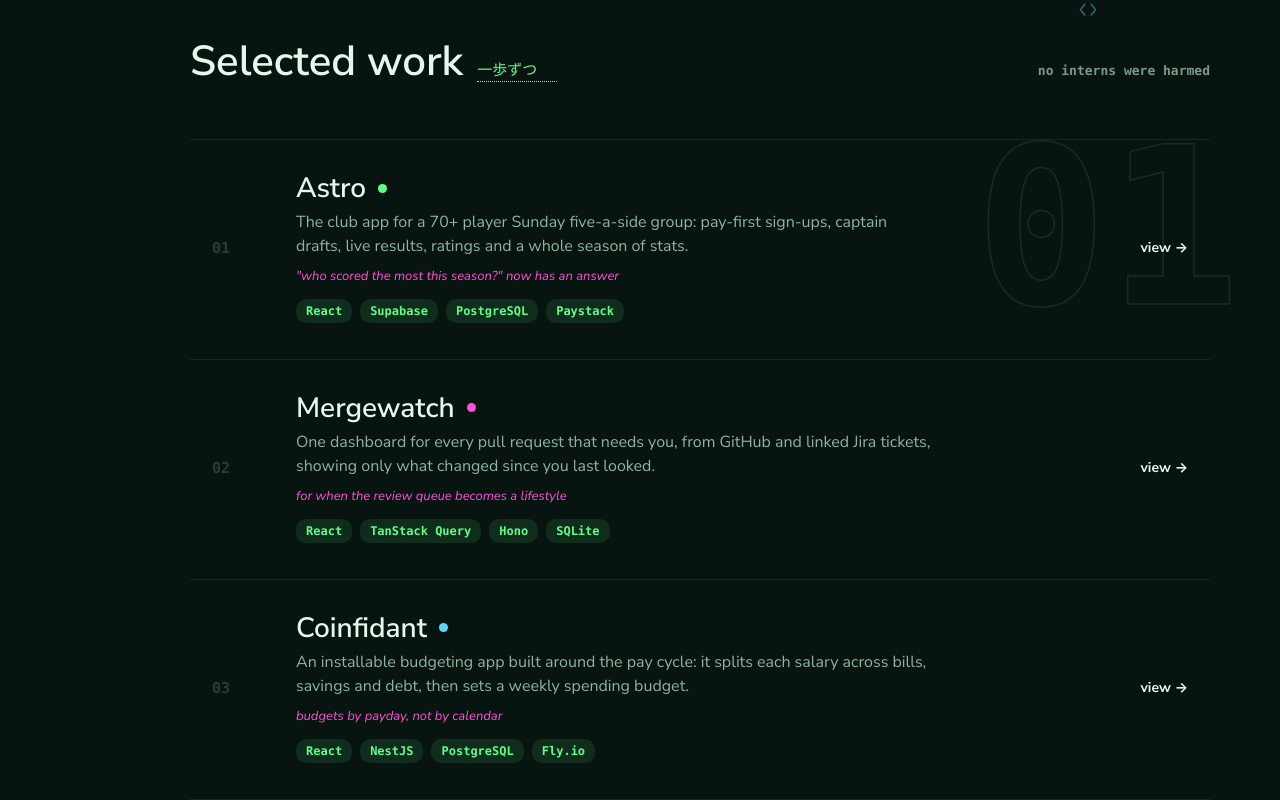
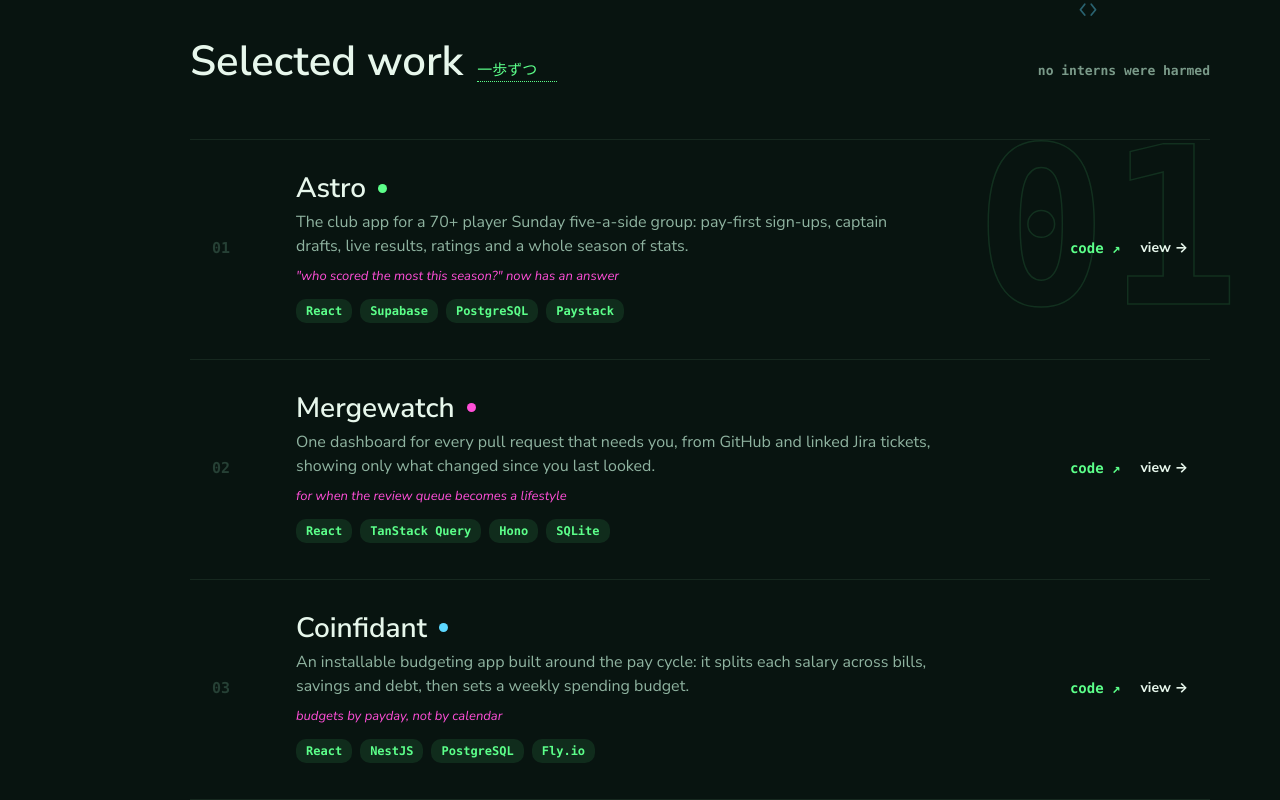
Before and after one commit to raphaeluwadone/portfolio-gear-second, a React (Vite) app: page / in a window 1280 px wide. Shown: the part 960-1760 px from the top of the page. Built offline with nearby package versions, Linux system fonts and the light colour scheme; a web font is replaced by a local one.

Commit message:
Link each project row to its GitHub repo

```diff
--- a/src/content.ts
+++ b/src/content.ts
@@ -77,6 +77,7 @@ export type Project = {
   color: string
   quip: string
   href: string
+  repo: string
 }
 
 export const projects: Project[] = [
@@ -87,6 +88,7 @@ export const projects: Project[] = [
     color: 'var(--green)',
     quip: '"who scored the most this season?" now has an answer',
     href: '/projects/astro/',
+    repo: 'https://github.com/raphaeluwadone/astro-world',
   },
   {
     name: 'Mergewatch',
@@ -95,6 +97,7 @@ export const projects: Project[] = [
     color: 'var(--pink)',
     quip: 'for when the review queue becomes a lifestyle',
     href: '/projects/mergewatch/',
+    repo: 'https://github.com/raphaeluwadone/mergewatch',
   },
   {
     name: 'Coinfidant',
@@ -103,6 +106,7 @@ export const projects: Project[] = [
     color: 'var(--blue)',
     quip: 'budgets by payday, not by calendar',
     href: '/projects/coinfidant/',
+    repo: 'https://github.com/raphaeluwadone/coinfidant',
   },
   {
     name: 'Rattle',
@@ -111,6 +115,7 @@ export const projects: Project[] = [
     color: 'var(--green)',
     quip: 'the todo list that actually listens',
     href: '/projects/rattle/',
+    repo: 'https://github.com/raphaeluwadone/rattle',
   },
 ]
 
--- a/src/sections/Projects.module.css
+++ b/src/sections/Projects.module.css
@@ -25,6 +25,10 @@
   gap: 2px;
 }
 
+.item {
+  position: relative;
+}
+
 .row {
   display: grid;
   grid-template-columns: 60px 1fr auto;
@@ -38,7 +42,7 @@
     opacity 200ms var(--ease);
 }
 
-.row:hover {
+.item:hover .row {
   background: var(--bg-raised);
   padding-left: 32px;
 }
@@ -83,6 +87,31 @@
   margin-top: 14px;
 }
 
+/* The title link's ::after covers the whole row, so the card opens the case study. */
+.cardLink::after {
+  content: '';
+  position: absolute;
+  inset: 0;
+}
+
+.actions {
+  display: flex;
+  align-items: center;
+  gap: 20px;
+}
+
+.code {
+  position: relative;
+  z-index: 1;
+  font: 700 14px/1 var(--font-mono);
+  color: var(--green);
+  white-space: nowrap;
+}
+
+.code:hover {
+  text-decoration: underline;
+}
+
 .view {
   font: 700 14px/1 var(--font-sans);
   color: var(--text);
@@ -104,7 +133,7 @@
     padding: 28px 4px;
   }
 
-  .row:hover {
+  .item:hover .row {
     padding-left: 12px;
   }
 
--- a/src/sections/Projects.tsx
+++ b/src/sections/Projects.tsx
@@ -23,20 +23,17 @@ export function Projects({ sectionRef, revealed }: Props) {
       <SmallBrackets className={s.float} style={{ top: 100, right: '14%', opacity: 0.4, zIndex: 1, ['--delay' as string]: '0.7s' }} />
 
       <ul className={`${s.content} ${styles.list}`}>
-        {projects.map((p, i) => {
-          const external = p.href.startsWith('http')
-          return (
-            <li key={p.name} className="reveal-item" style={{ ['--i' as string]: i }}>
-              <a
-                data-cursor-hover
-                href={p.href}
-                className={styles.row}
-                {...(external && { target: '_blank', rel: 'noopener noreferrer' })}
-              >
+        {projects.map((p, i) => (
+          <li key={p.name} className={`${styles.item} reveal-item`} style={{ ['--i' as string]: i }}>
+            <div className={styles.row}>
               <span className={styles.index}>{String(i + 1).padStart(2, '0')}</span>
               <div>
                 <div className={styles.titleRow}>
-                    <h3 className={styles.title}>{p.name}</h3>
+                  <h3 className={styles.title}>
+                    <a data-cursor-hover href={p.href} className={styles.cardLink}>
+                      {p.name}
+                    </a>
+                  </h3>
                   <span className={styles.status} style={{ background: p.color }} aria-hidden="true" />
                 </div>
                 <p className={styles.desc}>{p.desc}</p>
@@ -49,11 +46,17 @@ export function Projects({ sectionRef, revealed }: Props) {
                   ))}
                 </div>
               </div>
-                <span className={styles.view}>{external ? 'code ↗' : 'view →'}</span>
+              <div className={styles.actions}>
+                <a data-cursor-hover href={p.repo} target="_blank" rel="noopener noreferrer" className={styles.code}>
+                  code ↗
                 </a>
+                <span className={styles.view} aria-hidden="true">
+                  view →
+                </span>
+              </div>
+            </div>
           </li>
-          )
-        })}
+        ))}
       </ul>
     </section>
   )
```
Lines whose indentation alone changed are shown as unchanged.
